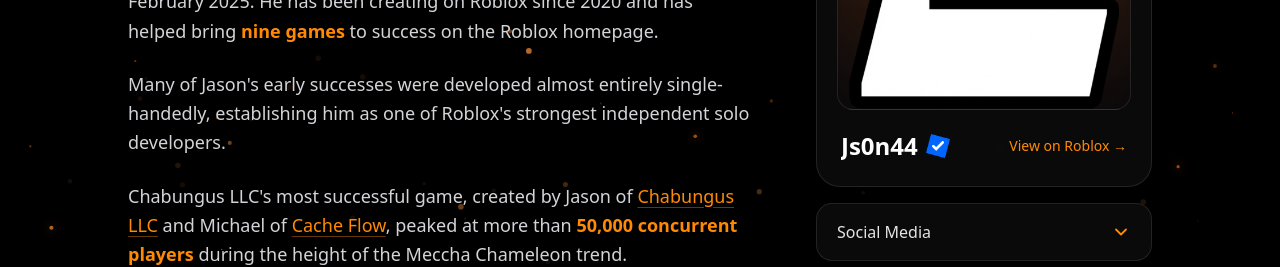
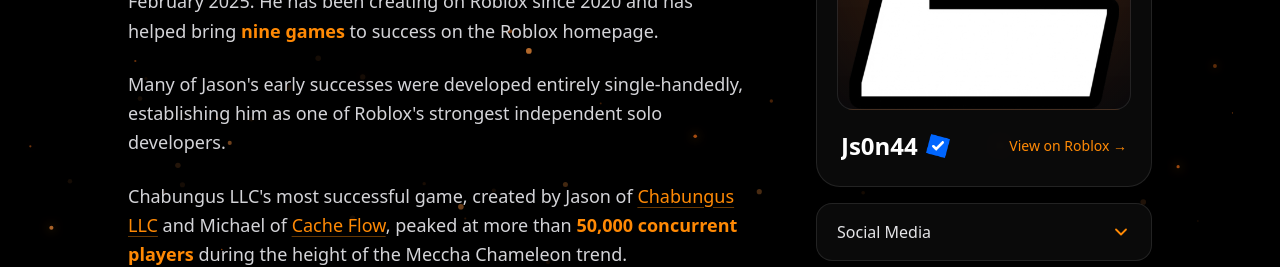
Before and after one commit to Js0n44/chabungus-new-website, a Next.js app in the folder chabungus-main/: page /founder in a window 1280 px wide. Shown: the part 405-672 px from the top of the page. Built offline with nearby package versions, Linux system fonts and the light colour scheme; no server answers.

Commit message:
Clarify solo development history

```diff
--- a/chabungus-main/app/founder/page.tsx
+++ b/chabungus-main/app/founder/page.tsx
@@ -85,7 +85,7 @@
                 Initially called &quot;Js0n44 Studios&quot; before later rebranding, Chabungus was founded by Jason in April 2022 and incorporated as Chabungus LLC in February 2025. He has been creating on Roblox since 2020 and has helped bring <strong className="font-mono font-bold text-orange-400">nine games</strong> to success on the Roblox homepage.
               </p>
               <p>
-                Many of Jason&apos;s early successes were developed almost entirely single-handedly, establishing him as one of Roblox&apos;s strongest independent solo developers.
+                Many of Jason&apos;s early successes were developed entirely single-handedly, establishing him as one of Roblox&apos;s strongest independent solo developers.
               </p>
               <p>
                 Chabungus LLC&apos;s most successful game, created by Jason of{" "}
```
